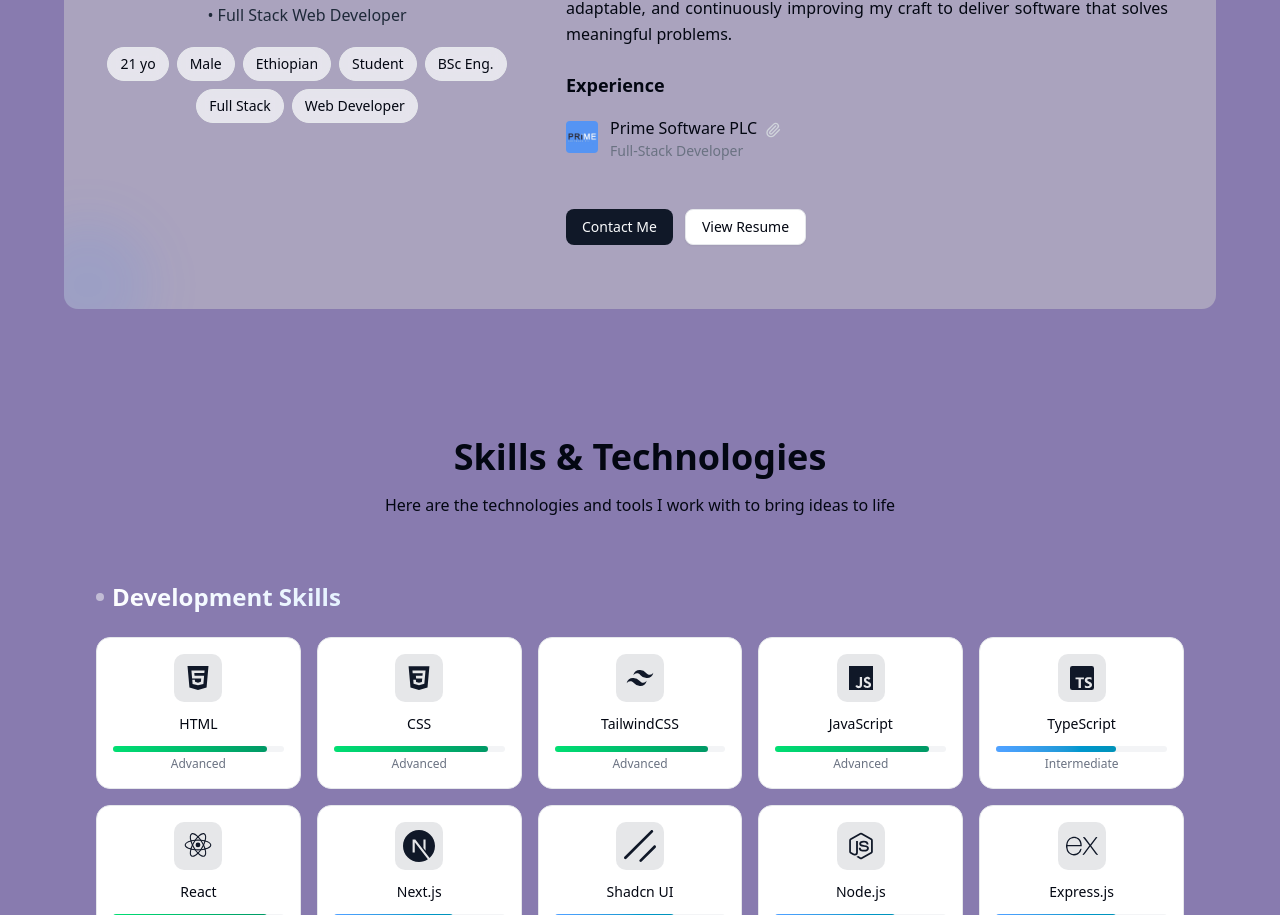
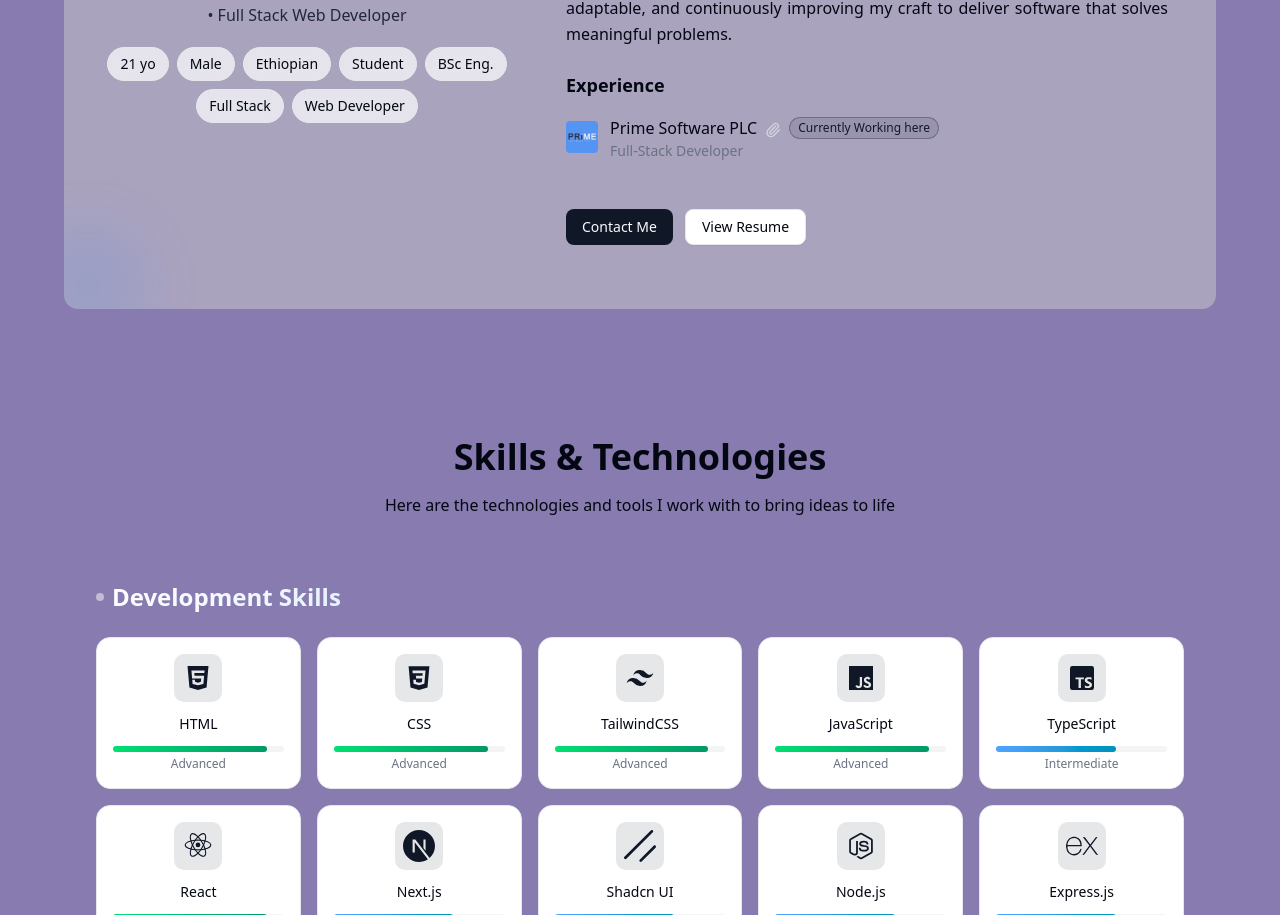
Before and after one commit to Kaleab-Shewangizaw/my-portfolio, a Next.js app: page / in a window 1280 px wide. Shown: the part 1253-2168 px from the top of the page. Built offline with nearby package versions, Linux system fonts and the light colour scheme; a web font is replaced by a local one.

Commit message:
currently working tag added

```diff
--- a/src/componenets/aboutMeDesc.tsx
+++ b/src/componenets/aboutMeDesc.tsx
@@ -58,17 +58,21 @@ export default function AboutMeDesc() {
             />
           </div>
           <div>
-            <p className="font-medium flex items-center">
+            <p className="font-medium flex items-center gap-2 flex-wrap">
               Prime Software PLC
               <Link
                 href="https://primetechplc.com"
                 target="_blank"
                 rel="noopener noreferrer"
-                className="ml-2 inline-block"
+                className="inline-block"
               >
                 <Paperclip className="inline-block text-gray-300 w-4 h-4" />
               </Link>
+              <span className="text-xs px-2 py-0.5 rounded-full border border-primary/30 text-primary bg-primary/10">
+                Currently Working here
+              </span>
             </p>
+
             <p className="text-sm text-muted-foreground">
               Full-Stack Developer
             </p>
```
